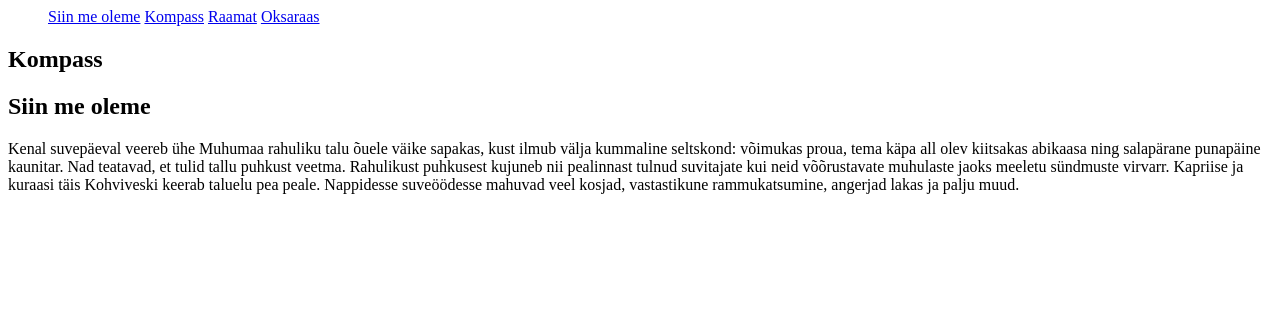
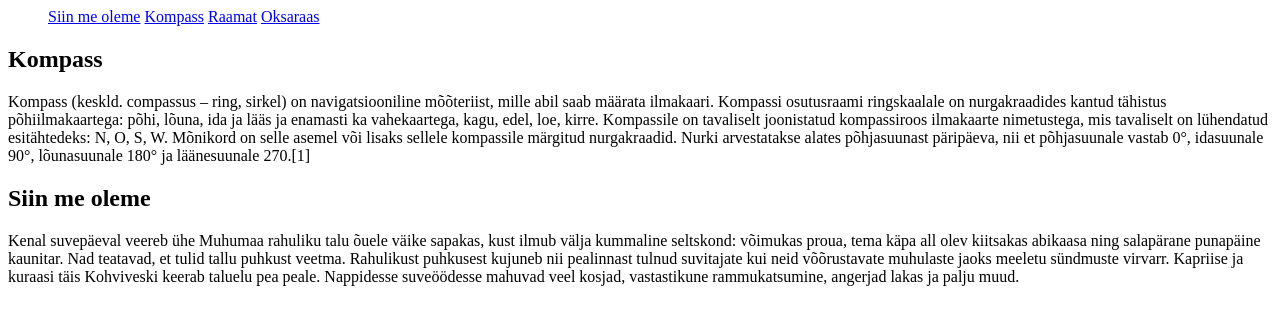
Before and after one commit to MTillart/php_alused, a PHP site: page /recode/index.php?leht=kompass in a window 1280 px wide. Shown: the top 325 px of the page. Run offline with PHP 8.4, Linux system fonts and the light colour scheme.

Commit message:
index faili sisu kuvatakse igal lehel

```diff
--- a/recode/index.php
+++ b/recode/index.php
@@ -2,9 +2,9 @@
 ?>
 <menu>
     <a href="index.php">Siin me oleme</a>
-    <a href="kompass.php">Kompass</a>
-    <a href="raamat.php">Raamat</a>
-    <a href="oksaraas.php">Oksaraas</a>
+    <a href="index.php?leht=kompass">Kompass</a>
+    <a href="index.php?leht=raamat">Raamat</a>
+    <a href="index.php?leht=oksaraas">Oksaraas</a>
 </menu>
 <?php
 if(!empty($_GET['leht'])){
--- a/recode/kompass.php
+++ b/recode/kompass.php
@@ -9,6 +9,11 @@
 </head>
 <body>
 <h2>Kompass</h2>
+<p>Kompass (keskld. compassus – ring, sirkel) on navigatsiooniline mõõteriist, mille abil saab määrata ilmakaari.
+
+    Kompassi osutusraami ringskaalale on nurgakraadides kantud tähistus põhiilmakaartega: põhi, lõuna, ida ja lääs ja enamasti ka vahekaartega, kagu, edel, loe, kirre.
+
+    Kompassile on tavaliselt joonistatud kompassiroos ilmakaarte nimetustega, mis tavaliselt on lühendatud esitähtedeks: N, O, S, W. Mõnikord on selle asemel või lisaks sellele kompassile märgitud nurgakraadid. Nurki arvestatakse alates põhjasuunast päripäeva, nii et põhjasuunale vastab 0°, idasuunale 90°, lõunasuunale 180° ja läänesuunale 270.[1]</p>
 
 </body>
 </html>
```
